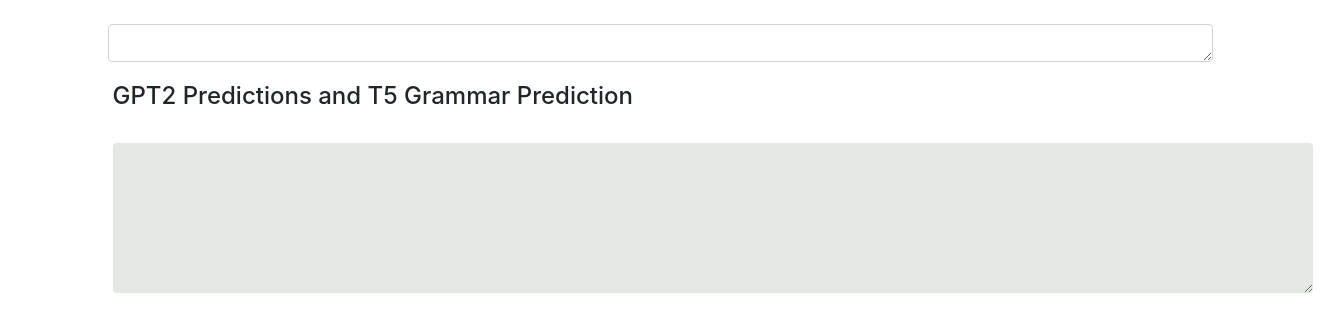
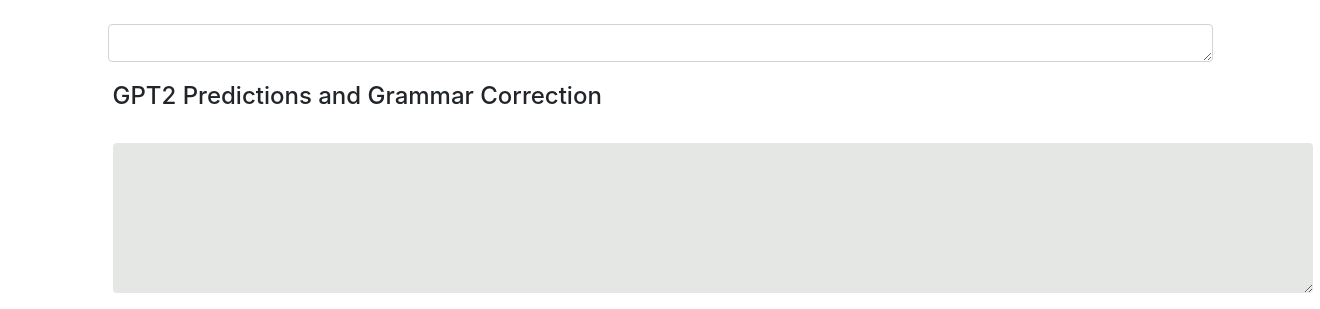
Before and after one commit to Ajay10422/Next_word_Predictor, a Flask app: page / in a window 1320 px wide. Shown: the part 627-936 px from the top of the page. Run offline with Flask 3, Linux system fonts and the light colour scheme; some libraries are stand-ins or nearby versions.

Commit message:
Update index.html

```diff
--- a/NextWordPredictor/templates/index.html
+++ b/NextWordPredictor/templates/index.html
@@ -77,7 +77,7 @@
                 <textarea class="form-control txt_input" id="mask_input_text" rows="1"></textarea>
             </div>
 
-            <h4> GPT2 Predictions and T5 Grammar Prediction </h4>
+            <h4> GPT2 Predictions and Grammar Correction </h4>
             <div class="form-row">
 
                 <div class="form-group col-md-2">
```
